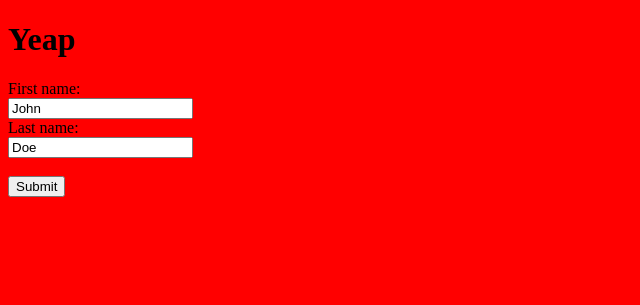
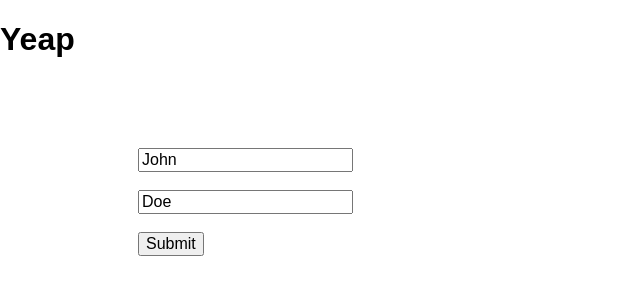
Before and after one commit to justokaycoding/softwareEngineering2021, a PHP site: page / in a window 1280 px wide. Shown: the top 305 px of the page, without its empty margins (0-640 px from the left). Run offline with PHP 8.4, Linux system fonts and the light colour scheme; data that the repository does not hold is empty.

Commit message:
Update style.css

```diff
--- a/css/style.css
+++ b/css/style.css
@@ -1,3 +1,301 @@
-body{
-  background-color: red;
+article,
+aside,
+details,
+figcaption,
+figure,
+footer,
+header,
+hgroup,
+main,
+nav,
+section,
+summary {
+    display: block;
 }
+
+/**
+ * Correct `inline-block` display not defined in IE 8/9.
+ */
+
+audio,
+canvas,
+video {
+    display: inline-block;
+}
+
+/**
+ * Prevent modern browsers from displaying `audio` without controls.
+ * Remove excess height in iOS 5 devices.
+ */
+
+audio:not([controls]) {
+    display: none;
+    height: 0;
+}
+
+/* ==========================================================================
+   Base
+   ========================================================================== */
+
+/**
+ * 1. Set default font family to sans-serif.
+ * 2. Prevent iOS text size adjust after orientation change, without disabling
+ *    user zoom.
+ */
+
+html {
+    font-family: sans-serif; /* 1 */
+    -ms-text-size-adjust: 100%; /* 2 */
+    -webkit-text-size-adjust: 100%; /* 2 */
+}
+
+/**
+ * Remove default margin.
+ */
+
+body {
+    margin: 0;
+}
+
+/* ==========================================================================
+   Links
+   ========================================================================== */
+
+/**
+ * Remove the gray background color from active links in IE 10.
+ */
+
+a {
+    background: transparent;
+}
+
+/**
+ * Address `outline` inconsistency between Chrome and other browsers.
+ */
+
+a:focus {
+    outline: thin dotted;
+}
+
+/**
+ * Improve readability when focused and also mouse hovered in all browsers.
+ */
+
+a:active,
+a:hover {
+    outline: 0;
+}
+
+/* ==========================================================================
+   Typography
+   ========================================================================== */
+
+/**
+ * Address differences between Firefox and other browsers.
+ */
+
+hr {
+    -moz-box-sizing: content-box;
+    box-sizing: content-box;
+    height: 0;
+}
+
+/**
+ * Prevent `sub` and `sup` affecting `line-height` in all browsers.
+ */
+
+sub,
+sup {
+    font-size: 75%;
+    line-height: 0;
+    position: relative;
+    vertical-align: baseline;
+}
+
+sup {
+    top: -0.5em;
+}
+
+sub {
+    bottom: -0.25em;
+}
+
+/* ==========================================================================
+   Forms
+   ========================================================================== */
+
+/**
+ * 1. Correct font family not being inherited in all browsers.
+ * 2. Correct font size not being inherited in all browsers.
+ * 3. Address margins set differently in Firefox 4+, Safari 5, and Chrome.
+ */
+
+button,
+input,
+select,
+textarea {
+    font-family: inherit; /* 1 */
+    font-size: 100%; /* 2 */
+    margin: 0; /* 3 */
+}
+
+/**
+ * Address Firefox 4+ setting `line-height` on `input` using `!important` in
+ * the UA stylesheet.
+ */
+
+button,
+input {
+    line-height: normal;
+}
+
+/**
+ * Address inconsistent `text-transform` inheritance for `button` and `select`.
+ * All other form control elements do not inherit `text-transform` values.
+ * Correct `button` style inheritance in Chrome, Safari 5+, and IE 8+.
+ * Correct `select` style inheritance in Firefox 4+ and Opera.
+ */
+
+button,
+select {
+    text-transform: none;
+}
+
+/**
+ * 1. Avoid the WebKit bug in Android 4.0.* where (2) destroys native `audio`
+ *    and `video` controls.
+ * 2. Correct inability to style clickable `input` types in iOS.
+ * 3. Improve usability and consistency of cursor style between image-type
+ *    `input` and others.
+ */
+
+button,
+html input[type="button"], /* 1 */
+input[type="reset"],
+input[type="submit"] {
+    -webkit-appearance: button; /* 2 */
+    cursor: pointer; /* 3 */
+}
+
+/**
+ * Re-set default cursor for disabled elements.
+ */
+
+button[disabled],
+html input[disabled] {
+    cursor: default;
+}
+
+/**
+ * Remove inner padding and border in Firefox 4+.
+ */
+
+button::-moz-focus-inner,
+input::-moz-focus-inner {
+    border: 0;
+    padding: 0;
+}
+
+textarea {
+    overflow: auto; /* 1 */
+    vertical-align: top; /* 2 */
+}
+
+table {
+  border-collapse: collapse;
+  border-spacing: 0;
+}
+
+*, *:after, *:before {
+  -webkit-box-sizing: border-box;
+  -moz-box-sizing: border-box;
+  box-sizing: border-box;
+}
+
+button {
+    font-size: 100%;
+    line-height: normal;
+}
+
+a {
+	color: #444;
+  text-decoration: none;
+}
+.wrapper {
+  margin: 25px auto;
+	width: 100%;
+}
+.wrapper > * {
+	white-space: initial;
+}
+
+.text-light {
+	color: #ffffff;
+}
+
+/*Template Constraints*/
+.section {
+	width: 100%;
+	padding: 25px 0;
+	text-align: center;
+	white-space: nowrap;
+}
+.constraint {
+  width: 80%;
+	display: flex;
+  margin: 0 auto;
+  flex-wrap: wrap;
+	justify-content: flex-start;
+}
+.section.fullwidth .constraint {
+  width: 100%;
+  max-width: initial;
+}
+.column {
+	box-sizing: border-box;
+	padding: 0 10px;
+    display: inline-block;
+    vertical-align: top;
+    white-space: normal;
+	text-align:left;
+}
+.width-12 {
+    width: 100%;
+    display: block;
+}
+.width-9 {
+    width: 75%;
+}
+.width-8 {
+    width: 66.66%;
+}
+.width-6 {
+    width: 50%;
+}
+.width-4 {
+    width: 33.33%;
+}
+.width-3 {
+    width: 25%;
+}
+/*End Template Constraints*/
+
+img {
+    max-width: 100%;
+    height: auto;
+}
+
+/*Media Queries*/
+@media all and (max-width: 1024px) {
+    .section {
+        padding: 12.5px 0;
+    }
+    .wrapper {
+        margin: 12.5px 0;
+    }
+}
+@media all and ( max-width: 767px ) {
+	.constraint {
+       width: 90%;
+   }
+}
```
